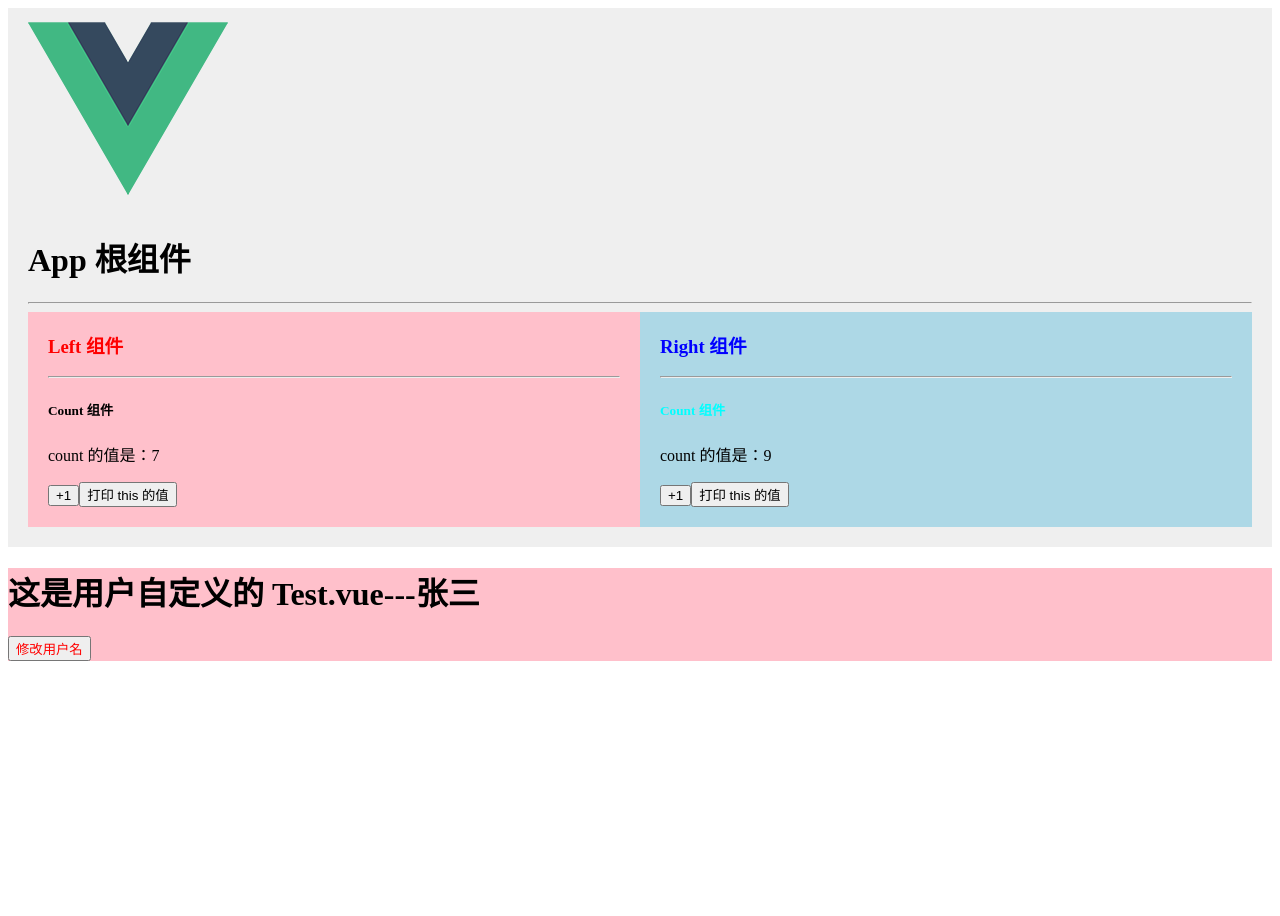
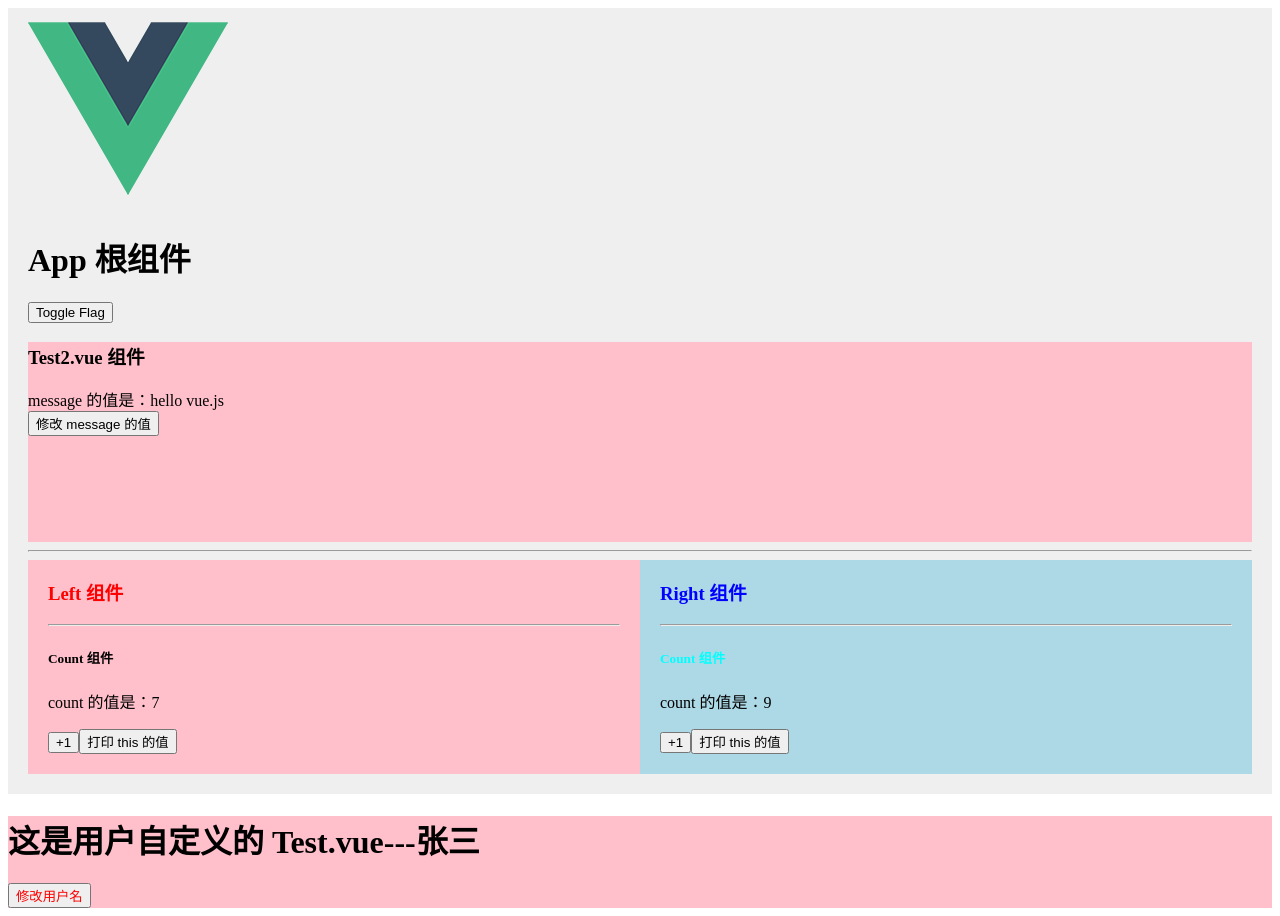
Before and after one commit to zs111122223333/test_ssh, a Vue app: page / in a window 1280 px wide. Before the commit the page ends 800 px from the top, so only its background shows below. Built offline with nearby package versions, Linux system fonts and the light colour scheme.

Commit message:
学习了生命周期函数

```diff
--- a/src/App.vue
+++ b/src/App.vue
@@ -2,6 +2,8 @@
   <div id="app" class="app-container">
     <img alt="Vue logo" src="./assets/logo.png">
     <h1>App 根组件</h1>
+    <button @click="flag =! flag">Toggle Flag</button>
+      <Test2 info="你好" v-if="flag"></Test2>
     <hr>
     <div class="box">
       <!-- 渲染 Left 组件和 Right 组件 -->
@@ -15,11 +17,18 @@
 //导入需要使用的 .vue组件
 import Left from '@/components/Left.vue'
 import Right from '@/components/Right.vue'
+import Test2 from '@/components/Test2.vue'
 export default {
+  data(){
+    return{
+      flag: true
+    }
+  },
   //注册组件
   components:{
     Left,
-    Right
+    Right,
+    Test2
   }
 }
 </script>
--- /dev/null
+++ b/src/components/Test2.vue
@@ -0,0 +1,79 @@
+<template>
+    <div class="test-container">
+        <h3 id="mytest2">Test2.vue 组件</h3>
+        <div id="msg">message 的值是：{{message}}</div>
+        <button @click="message += ' AAA'">修改 message 的值</button>
+    </div>
+</template>
+<script>
+export default {
+    props:['info'],
+    data(){
+        return{
+            message:'hello vue.js'
+        }
+    },
+    methods:{
+        show(){
+            console.log('调用了 Test 组件的show方法');
+        }
+    },
+    //创建阶段的第1个生命周期函数
+    beforeCreate(){
+        // console.log('beforeCreate');
+        // console.log(this.info);
+        // console.log(this.message);
+        // this.show()
+    },
+    created(){
+        //created 生命周期函数，非常常用
+	    //经常在它里面，调用 methods 中的方法，使用Ajax请求服务器的数据
+	    //并且，把请求到的数据，转存到data中，供template模板渲染的时候使用
+        // console.log(this.info);
+        // console.log(this.message);
+        // this.show()
+        console.log('created');
+        const dom = document.querySelector('#mytest2')
+        console.log(dom);
+    },
+    beforeMount(){
+        console.log('beforeMount');
+        const dom = document.querySelector('#mytest2')
+        console.log(dom);
+    },
+    mounted(){
+        console.log('mounted');
+        const dom = document.querySelector('#mytest2')
+        console.log(dom);
+    },
+    beforeUpdate(){
+        console.log('beforeUpdate');
+        console.log(this.message);
+        const dom = document.querySelector('#msg')
+        console.log(dom.innerHTML);
+    },
+    //当数据变化后，为了能够操作到最新的 DOM 结构，必须把代码写到 updated 生命周期函数中
+    updated(){
+        console.log('updated');
+        console.log(this.message);
+        const dom = document.querySelector('#msg')
+        console.log(dom.innerHTML);
+    },
+    beforeDestroy(){
+        console.log('beforeDestroyed');
+        console.log(this.message);
+    },
+    destroyed(){
+        // console.log('destroyed');
+        // console.log(this.message);
+        // const dom = document.querySelector('#msg')
+        // console.log(dom.innerHTML);
+    }
+}
+</script>
+<style lang="less" scoped>
+.test-container{
+    background-color: pink;
+    height: 200px;
+}
+</style>
```
